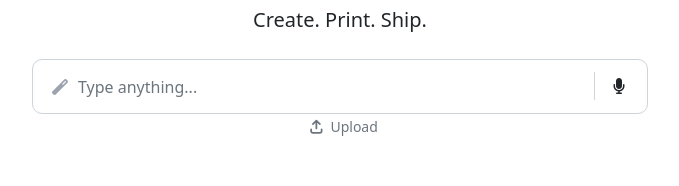
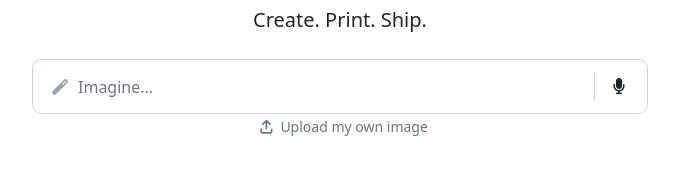
Before and after one commit to Navigo-ai/react-web, a React (Create React App) app: page / in a window 1280 px wide. Shown: the part 166-352 px from the top of the page, without its empty margins (300-979 px from the left). Built offline with nearby package versions, Linux system fonts and the light colour scheme.

Commit message:
main screen text

```diff
--- a/src/components/speech/input.tsx
+++ b/src/components/speech/input.tsx
@@ -58,7 +58,7 @@ const Speech_Input: React.FC<ISpeech_InputProps> = ({btnTxt, route}) => {
   return (
     <div className="form speech-input">
       {text.length < 20 && <i className="left-icon fa-solid fa-wand-magic"></i>}
-      <input type="text" maxLength={99} className="form-control form-input" placeholder="Type anything..." value={text} onChange={handleChange}></input>
+      <input type="text" maxLength={99} className="form-control form-input" placeholder="Imagine..." value={text} onChange={handleChange}></input>
       {text && !useSpeech ? (
         <span id='create-button'>
             <button className="btn btn-primary" onClick={() => navigate(route)}>{btnTxt}</button>
--- a/src/components/upload/input.tsx
+++ b/src/components/upload/input.tsx
@@ -29,7 +29,7 @@ const Upload_Input: React.FC<ISpeech_InputProps> = ({route}) => {
             <input className='d-none' type="file" id="img" name="img" accept="image/*" onChange={handleImageUpload}></input>
             <small className='m-2 pointer text-muted'>
                 <i className="fa-solid fa-arrow-up-from-bracket mx-2"></i>
-                Upload
+                Upload my own image
             </small>
         </label>
     );
```
